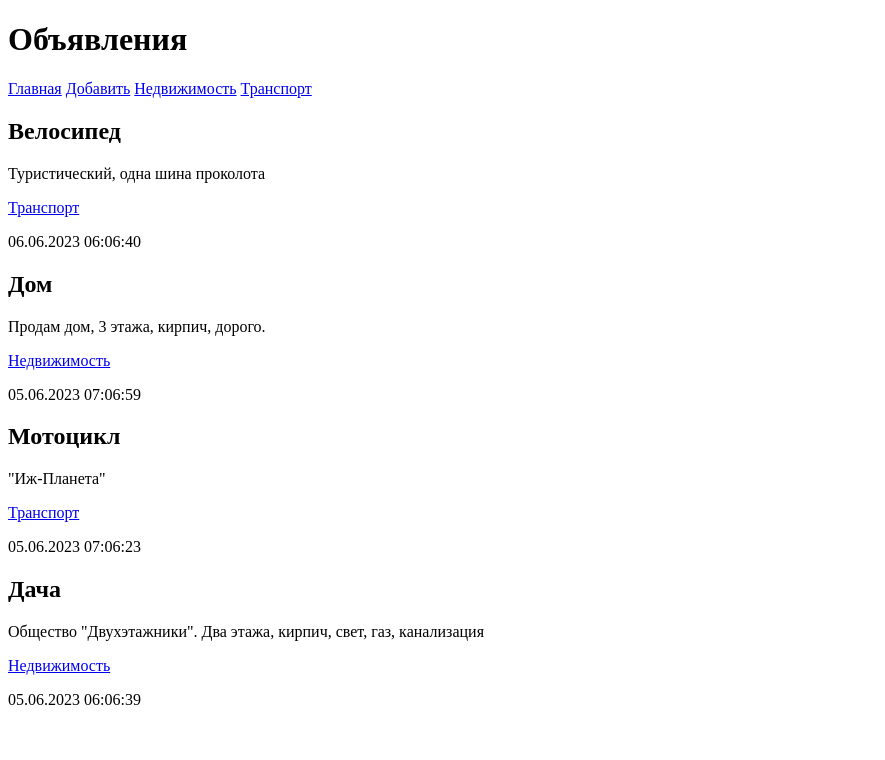
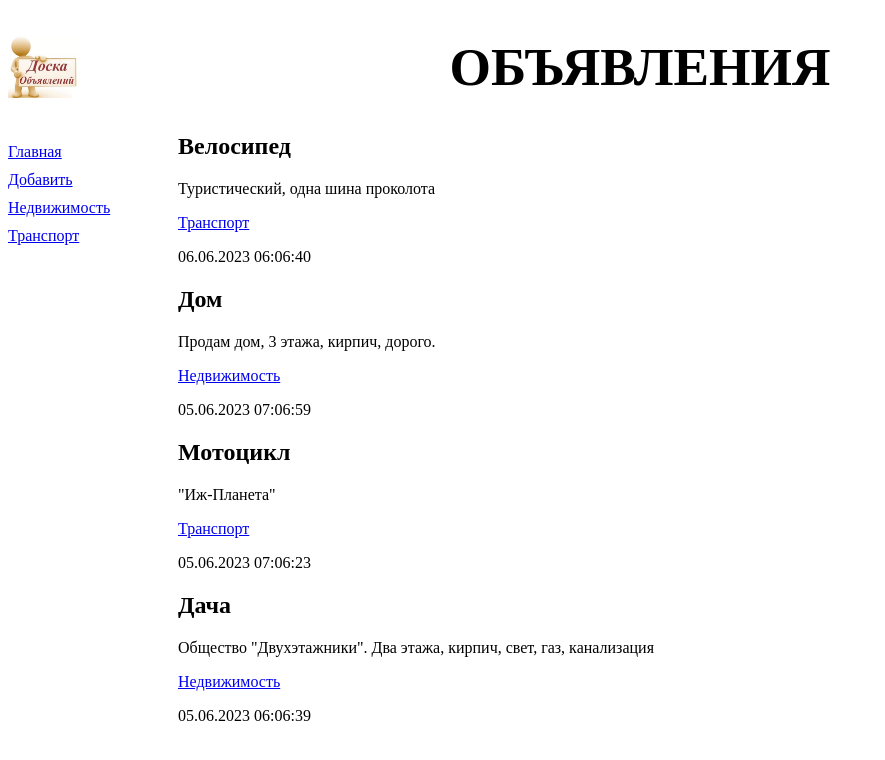
Before and after one commit to DolgihIgor/samplesite_dronov, a Django app: page /bboard/ in a window 1280 px wide. Shown: the top 760 px of the page, without its empty margins (0-885 px from the left). Run offline with Django 4.2, Linux system fonts and the light colour scheme; data comes from the database, SQL or seed files in the repository.

Commit message:
2.8 Статические файлы и подключение стиля

```diff
--- /dev/null
+++ b/samplesite/bboard/static/bboard/style.css
@@ -0,0 +1,21 @@
+header h1 {
+    font-size: 40pt;
+    text-transform: uppercase;
+    text-align: center;
+    background: url("bg.jpg") left/auto 100% no-repeat;
+}
+
+nav {
+    font-size: 16px;
+    width: 150px;
+    float: left;
+}
+
+nav a {
+    display: block;
+    margin: 10px 0px;
+}
+
+main {
+    margin-left: 170px;
+}
--- a/samplesite/bboard/templates/layout/basic.html
+++ b/samplesite/bboard/templates/layout/basic.html
@@ -1,8 +1,11 @@
+{% load static %}
+
 <!DOCTYPE html>
 <html>
 <head>
     <meta charset="UTF-8">
     <title>{% block title %}Главная{% endblock %} :: Доска объявлений</title>
+    <link rel="stylesheet" type="text/css" href="{% static 'bboard/style.css' %}" >
 </head>
 <body>
 <header>
```
Also changed, not shown: samplesite/bboard/static/bboard/bg.jpg (added).
